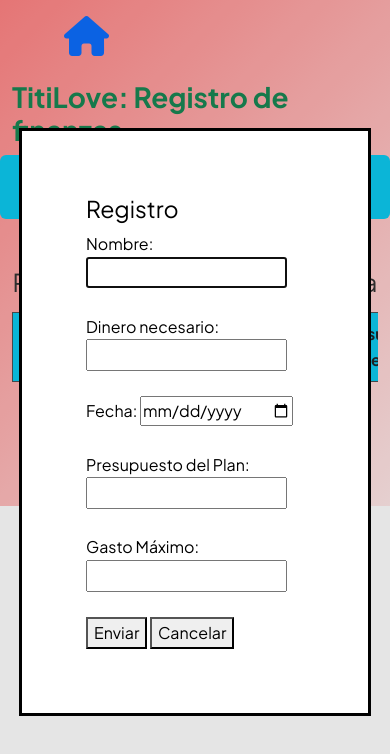
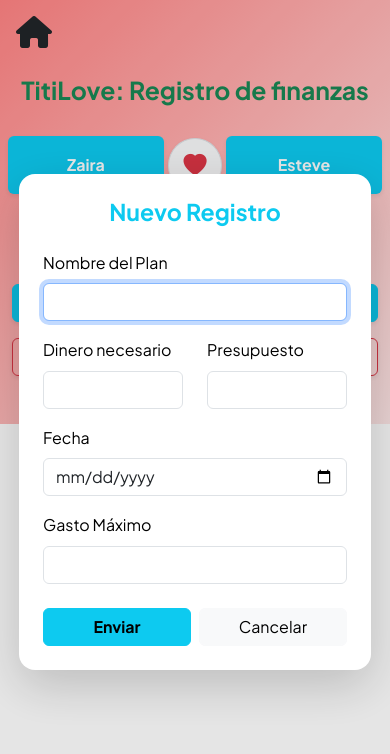
Before and after one commit to esteve2002/TitiLove, a website with bundled scripts: page index.html in a window 390 px wide. Both pictures are taken after a click on the button "Crear nuevo plan". Built offline with nearby package versions, Linux system fonts and the light colour scheme; no server answers.

Commit message:
Mejora del diseño responsive y modales chulos

```diff
--- a/index.html
+++ b/index.html
@@ -1,45 +1,39 @@
 <!DOCTYPE html>
-<html lang="en">
+<html lang="es">
 <head>
     <meta charset="UTF-8">
     <meta name="viewport" content="width=device-width, initial-scale=1.0">
-    <title>Document</title>
-    <!-- Bootstrap CSS primero -->
+    <title>TitiLove - Finanzas</title>
     <link href="https://cdn.jsdelivr.net/npm/bootstrap@5.3.2/dist/css/bootstrap.min.css" rel="stylesheet">
-
-    <!-- Fuente romántica -->
     <link href="https://fonts.googleapis.com/css2?family=Great+Vibes&display=swap" rel="stylesheet">
-
-  <!--ICONOS BOOTSTR.-->
-
     <link rel="stylesheet" href="https://cdn.jsdelivr.net/npm/bootstrap-icons@1.11.3/font/bootstrap-icons.min.css">
-    <!-- Tu CSS personalizado -->
+    <link rel="stylesheet" href="https://cdnjs.cloudflare.com/ajax/libs/font-awesome/6.5.1/css/all.min.css">
     <link href="style.css" rel="stylesheet">
-
-    <!--ICONOS PRINC-->
-        <link rel="stylesheet" href="https://cdnjs.cloudflare.com/ajax/libs/font-awesome/6.5.1/css/all.min.css">
 </head>
-<header>
-    <!--ICONO PARA VOLVER A LA HOME(INDEX)-->
-    <a href="index.html" class="p-5">
-        <i class="fa-solid fa-home p-3" style="font-size:2.5em;"></i>
+<body>
+    <header class="p-3">
+        <a href="index.html" class="text-decoration-none">
+            <i class="fa-solid fa-house text-dark" style="font-size:2em;"></i>
         </a>
     </header>
-<body>
-    <div class="container mt-2">
+
+    <div class="container mt-2 text-center">
         <div class="row">
-            <div class="col-12 col-md-6 col-lg-4 m-auto">
-                <h1 class="fw-bold text-success">TitiLove: Registro de finanzas</h1>
+            <div class="col-12">
+                <h1 class="fw-bold text-success h2">TitiLove: Registro de finanzas</h1>
             </div>
         </div>
     </div>
-    <div class="container mb-5">
-        <div class="row gap-2">
-            <div class="col p-3 bg-info rounded text-center fs-5">Zaira</div>
-            <div class="d-flex align-items-center justify-content-center p-1 border rounded shadow-sm bg-light" style="max-width: 70px; border-radius: 15px;">
-                <i class="bi bi-heart-fill text-danger fs-1 animate-heart"></i>
+
+    <div class="container my-4">
+        <div class="row g-2 align-items-center justify-content-center">
+            <div class="col-5 p-3 bg-info rounded text-center fw-bold text-white shadow-sm">Zaira</div>
+            <div class="col-2 d-flex justify-content-center">
+                <div class="p-2 border rounded-circle shadow-sm bg-light d-flex align-items-center justify-content-center" style="width: 55px; height: 55px;">
+                    <i class="bi bi-heart-fill text-danger fs-3 animate-heart"></i>
                 </div>
-            <div class="col p-3 bg-info rounded text-center fs-5">Esteve</div>
+            </div>
+            <div class="col-5 p-3 bg-info rounded text-center fw-bold text-white shadow-sm">Esteve</div>
         </div>
     </div>
 
@@ -48,53 +42,70 @@
 
     <div class="container">
         <div class="row">
-            <div class="col-12 col-m-6 col-s-3">
-                <h2 class="text-center mb-3">Planes creados del rey y la reina</h2>
-                <div class="table-responsive">
-                    <table class="table table-striped rounded table-bordered col-12" id="tablaPlanes">
-                    <thead class="table-dark">
-                    <tr class="text-center">
-                        <th class="text-center bg-info text-dark">Nombre</th>
-                        <th class="text-center bg-info text-dark">Necesario</th>
-                        <th class="text-center bg-info text-dark">Gasto Máximo</th>
-                        <th class="text-center bg-info text-dark">Fecha</th>
-                        <th class="text-center bg-info text-dark">Presupuesto del Plan</th>
+            <div class="col-12">
+                <h2 class="text-center mb-3 h4">Planes de el Rey y la Reina</h2>
+                <div class="table-responsive shadow-sm rounded">
+                    <table class="table table-striped table-bordered mb-0" id="tablaPlanes">
+                        <thead class="table-dark d-none d-md-table-header-group">
+                            <tr class="text-center bg-info">
+                                <th class="bg-info text-dark">Nombre</th>
+                                <th class="bg-info text-dark">Necesario</th>
+                                <th class="bg-info text-dark">Gasto Máximo</th>
+                                <th class="bg-info text-dark">Fecha</th>
+                                <th class="bg-info text-dark">Presupuesto</th>
                             </tr>
                         </thead>
-                    <tbody class="text-center">
+                        <tbody class="text-center" id="cuerpoTabla">
                             </tbody>
                     </table>
                 </div>
-
             </div>
         </div>
     </div>
 
-    <div class="container align-items-center justify-content-center">
-        <div class="row">
-            <div class="col-12 p-2 text-center">
-                <button id="btAbrirModalCrearPlan" class="btn btn-info">Crear nuevo plan</button>
+    <div class="container mt-4 mb-5">
+        <div class="row g-3 justify-content-center">
+            <div class="col-12 col-sm-6">
+                <button id="btAbrirModalCrearPlan" class="btn btn-info w-100 fw-bold shadow-sm">Crear nuevo plan</button>
             </div>
-            <div class="col-12 p-2 text-center">
-                <button id="btAbrirModalEliminarPlan" onclick="eliminarPlanesSeleccionados()" class="btn btn-info">Eliminar Planes Seleccionados</button>
+            <div class="col-12 col-sm-6">
+                <button id="btAbrirModalEliminarPlan" onclick="eliminarPlanesSeleccionados()" class="btn btn-outline-danger w-100 fw-bold shadow-sm">Eliminar Seleccionados</button>
             </div>
         </div>
     </div>
 
-    <dialog id="modalForm">
-        <form id="formPlan" method="dialog" class="rounded p-5">
-            <h3>Registro</h3>
-            <label>Nombre: <input type="text" name="NombrePlan" required></label><br><br>
-            <label>Dinero necesario: <input type="number" required name="DineroNecesario"></label><br><br>
-            <label>Fecha: <input type="date" required name="FechaPlan"></label><br><br>
-            <label>Presupuesto del Plan: <input type="number" required name="PresupuestoPlan"></label><br><br>
-            <label>Gasto Máximo: <input type="number" required name="GastoMaxPlan"></label><br><br>
+    <dialog id="modalForm" class="border-0 shadow-lg rounded-4 p-0">
+        <form id="formPlan" method="dialog" class="p-4 p-md-5">
+            <h3 class="text-center mb-4 text-info fw-bold">Nuevo Registro</h3>
+            <div class="mb-3">
+                <label class="form-label">Nombre del Plan</label>
+                <input type="text" class="form-control" name="NombrePlan" required>
+            </div>
+            <div class="row">
+                <div class="col-6 mb-3">
+                    <label class="form-label">Dinero necesario</label>
+                    <input type="number" class="form-control" name="DineroNecesario" required>
+                </div>
+                <div class="col-6 mb-3">
+                    <label class="form-label">Presupuesto</label>
+                    <input type="number" class="form-control" name="PresupuestoPlan" required>
+                </div>
+            </div>
+            <div class="mb-3">
+                <label class="form-label">Fecha</label>
+                <input type="date" class="form-control" name="FechaPlan" required>
+            </div>
+            <div class="mb-4">
+                <label class="form-label">Gasto Máximo</label>
+                <input type="number" class="form-control" name="GastoMaxPlan" required>
+            </div>
 
-            <button type="submit" id="CrearPlan">Enviar</button>
-            <button type="button" id="cerrarForm">Cancelar</button>
+            <div class="d-flex gap-2">
+                <button type="submit" id="CrearPlan" class="btn btn-info w-100 fw-bold">Enviar</button>
+                <button type="button" id="cerrarForm" class="btn btn-light w-100">Cancelar</button>
+            </div>
         </form>
     </dialog>
-
 
     <script type="module" src="app.js"></script>
 </body>
```
Also changed, not shown: plan.html (+102 -86 lines). Lines whose indentation alone changed are shown as unchanged.
